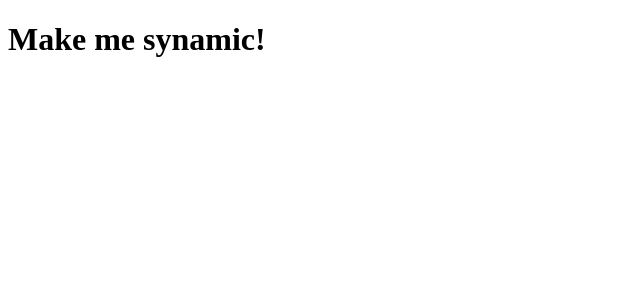
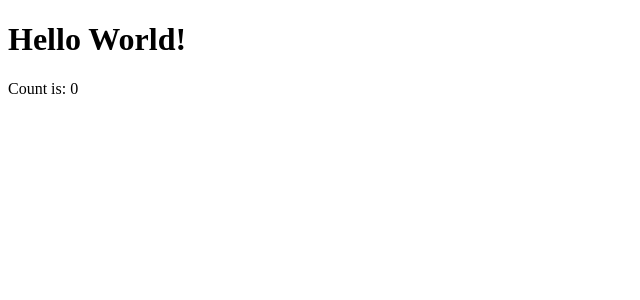
Before and after one commit to shusaku009/vue-tutorial, a Vue app: page / in a window 1280 px wide. Shown: the top 300 px of the page, without its empty margins (0-640 px from the left). Built offline with nearby package versions, Linux system fonts and the light colour scheme.

Commit message:
add: 宣言的レンダリング

```diff
--- a/src/App.vue
+++ b/src/App.vue
@@ -1,7 +1,11 @@
 <script setup lang="ts">
-import { ref } from "vue";
+import { reactive, ref } from "vue";
+
+const counter = reactive({ count: 0 });
+const message = ref("Hello World!");
 </script>
 
 <template>
-  <h1>Make me synamic!</h1>
+  <h1>{{ message }}</h1>
+  <p>Count is: {{ counter.count }}</p>
 </template>
```
